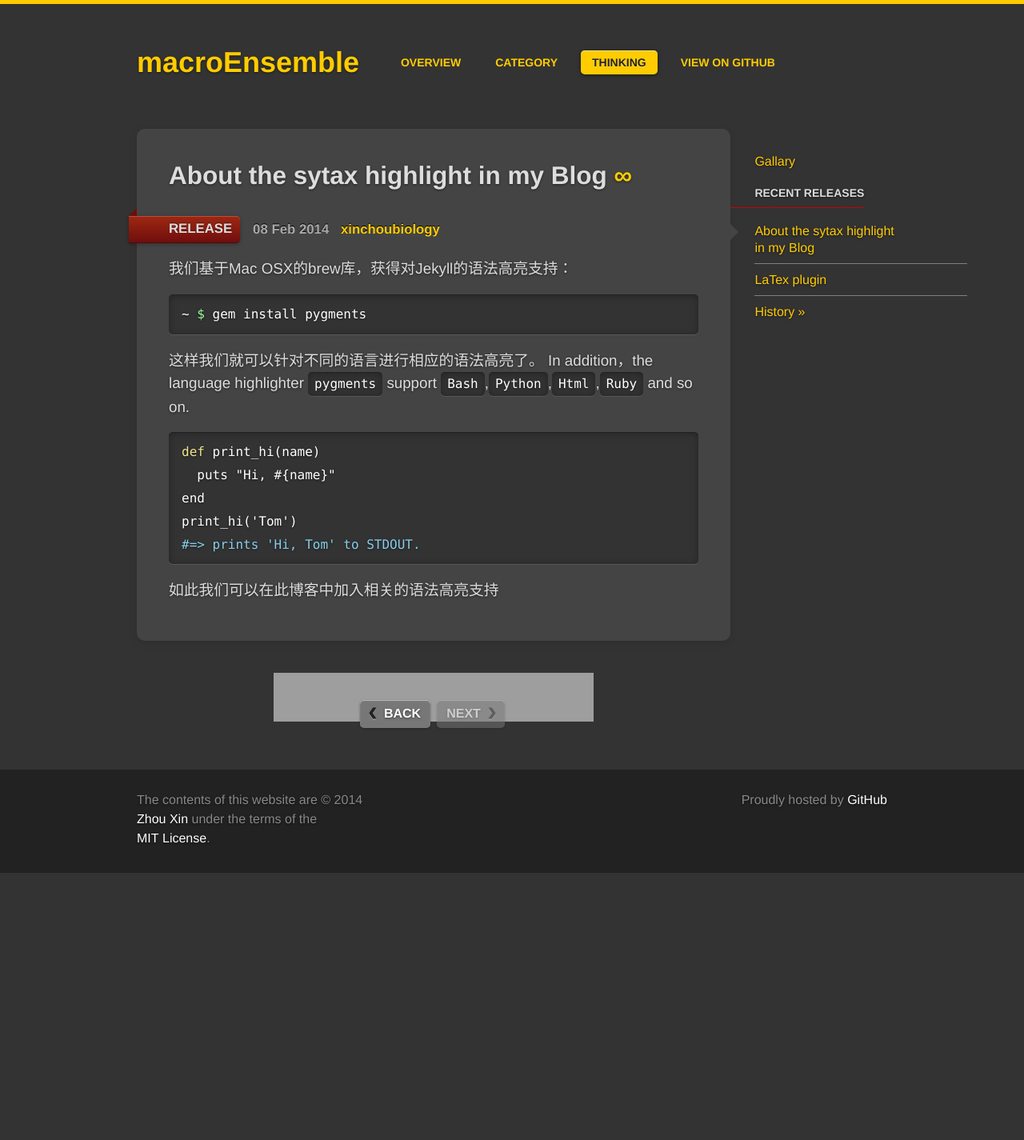
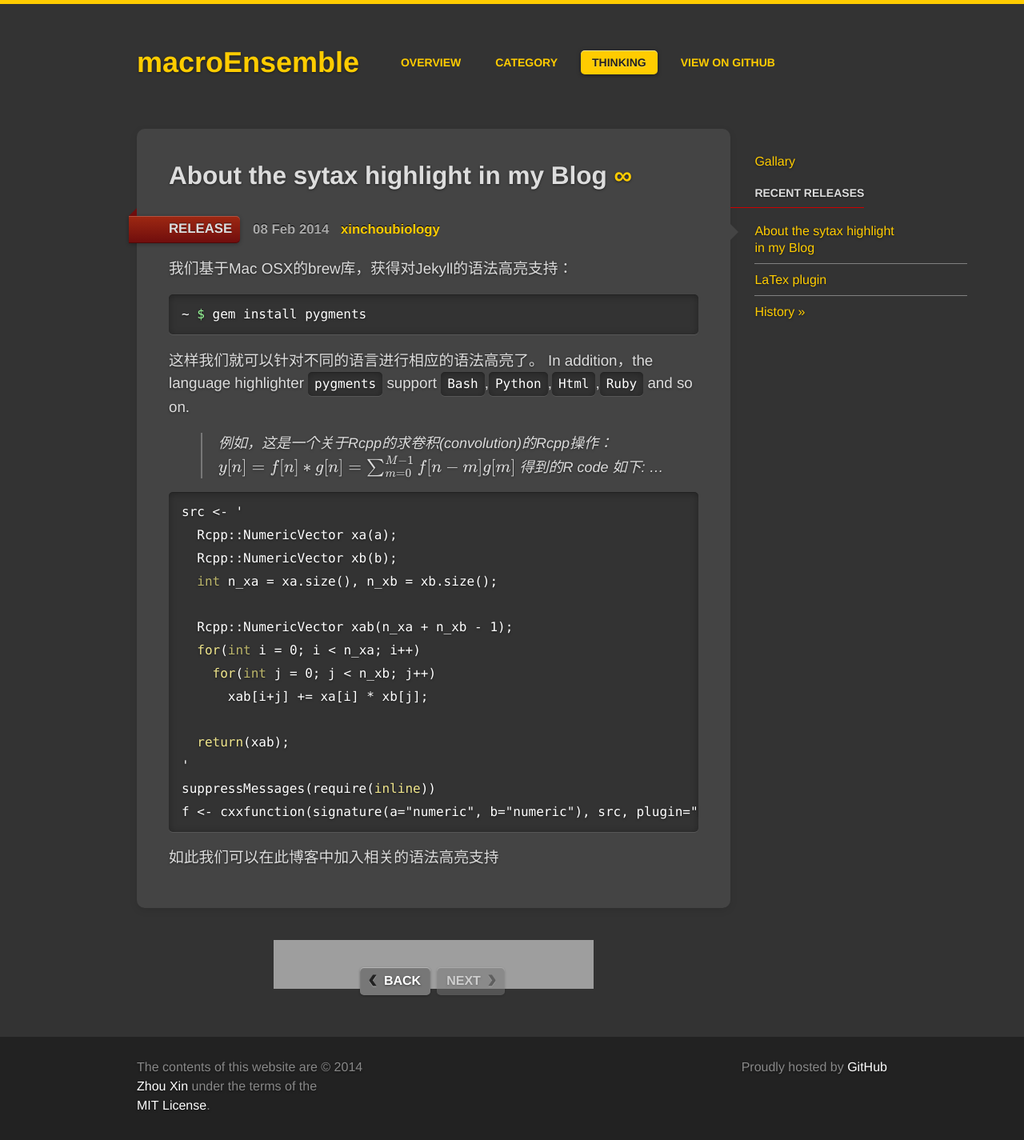
Before and after one commit to xinchoubiology/macroEnsemble, a Jekyll site: the page built from _posts/2014-02-07-Sytax-highlight-in-Jekyll.markdown, in a window 1280 px wide. Shown: the whole page at 80% size. Built offline with Jekyll 4.4.1, drawn with Linux system fonts in a browser that asks for light colours; some web fonts are replaced; formulas are drawn with MathJax 3; comment, search, counter and statistics services are not loaded; before the commit the page ends 1091 px from its top, so only the background shows below that.

Commit message:
modified _post's news

```diff
--- a/_posts/2014-02-07-Sytax-highlight-in-Jekyll.markdown
+++ b/_posts/2014-02-07-Sytax-highlight-in-Jekyll.markdown
@@ -20,12 +20,26 @@ categories: [release]
 这样我们就可以针对不同的语言进行相应的语法高亮了。
 In addition，the language highlighter `pygments` support `Bash`,`Python`,`Html`,`Ruby` and so on.
 
-{% highlight python %}
-def print_hi(name)
-  puts "Hi, #{name}"
-end
-print_hi('Tom')
-#=> prints 'Hi, Tom' to STDOUT.
+> 例如，这是一个关于Rcpp的求卷积(convolution)的Rcpp操作：
+	$y[n]=f[n]*g[n]=\sum^{M-1}_{m=0}{f[n-m]g[m]}$
+	得到的R code 如下: ...
+
+{% highlight cpp%}
+src <- '
+  Rcpp::NumericVector xa(a);
+  Rcpp::NumericVector xb(b);
+  int n_xa = xa.size(), n_xb = xb.size();
+
+  Rcpp::NumericVector xab(n_xa + n_xb - 1);
+  for(int i = 0; i < n_xa; i++)
+    for(int j = 0; j < n_xb; j++)
+      xab[i+j] += xa[i] * xb[j];
+
+  return(xab);
+'
+suppressMessages(require(inline))
+f <- cxxfunction(signature(a="numeric", b="numeric"), src, plugin="Rcpp", verbose=TRUE)
+
 {% endhighlight %}
 
 
--- a/index.html
+++ b/index.html
@@ -7,7 +7,7 @@ overview: true
 <section class="intro">
   <div class="grid">
     <div class="unit whole center-on-mobiles">
-      <p align="center"><em>chaotic archive</em> on Algorithm,&nbsp; Structures, Genomics and Lakers. </p>
+      <p align="center"><em>chaotic archive</em> on Algorithm,&nbsp; Structures, Genomics and <em>Lakers</em>. </p>
     </div>
   </div>
 </section>
@@ -20,7 +20,7 @@ overview: true
     </div>
     <div class="unit one-third">
       <h2>Tendency</h2>
-      <p>Interested in Python, R, CUDA, Perl and Algorithm. In addition, I wish I can quantify the <em>Biology Model</em> as <em>Finance Model</em> or <em>Physical Model</em>. Such as works of <td><a href="http://bernstein.harvard.edu" class="">Sunney Xie</a>, <a href="http://systems.swmed.edu/rr_lab/papers/papers.html" class="">R. Ranganathan</a> and <a href="http://www.barabasilab.com/pubs.php" class="" >László Barabási</a>.</p>
+      <p>Interested in Python, R, CUDA, Perl, $\LaTeX$ and Algorithm. In addition, I wish I can quantify the <em>Biology Model</em> as <em>Finance Model</em> or <em>Physical Model</em>. Such as works of <td><a href="http://bernstein.harvard.edu" class="">Sunney Xie</a>, <a href="http://systems.swmed.edu/rr_lab/papers/papers.html" class="">R. Ranganathan</a> and <a href="http://www.barabasilab.com/pubs.php" class="" >László Barabási</a>.</p>
     </div>
     <div class="unit one-third">
       <h2>About me</h2>
```
